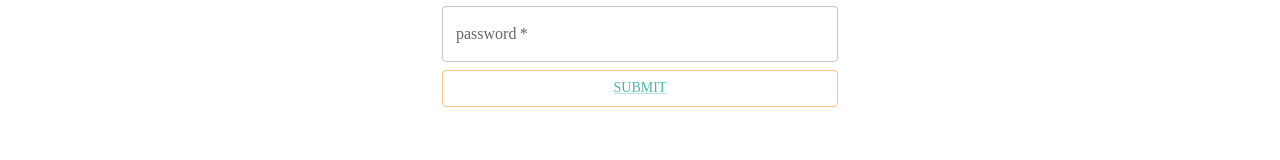
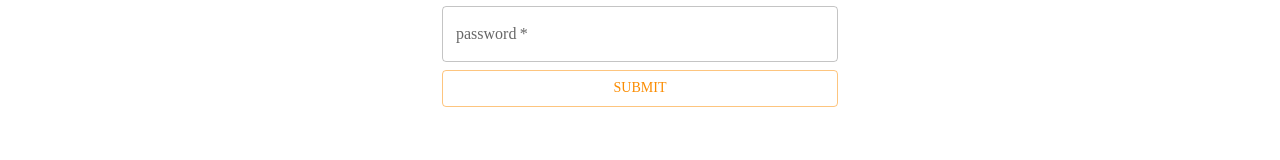
Before and after one commit to DianGigrich/Codescape, a React (Create React App) app: page /login/Signup in a window 1280 px wide. Shown: the part 411-571 px from the top of the page. Built offline with nearby package versions, Linux system fonts and the light colour scheme.

Commit message:
fixed buttons on signup and header

```diff
--- a/src/components/Header.js
+++ b/src/components/Header.js
@@ -1,5 +1,5 @@
 import React from 'react';
-import { Link } from "react-router-dom";
+import { useNavigate } from 'react-router-dom';
 import Toolbar from '@mui/material/Toolbar';
 import Button from '@mui/material/Button';
 import IconButton from '@mui/material/IconButton';
@@ -8,11 +8,11 @@ import Typography from '@mui/material/Typography';
 
 
 function Header(props) {
-
+    const navigate = useNavigate();
     return (
 
         <React.Fragment >
-                <Toolbar  sx={{ borderBottom: 1, borderColor: 'divider', bgcolor: "#4db6ac" }}>
+            <Toolbar sx={{ borderBottom: 1, borderColor: 'divider', bgcolor: "#4db6ac" }}>
                 <Typography
 
                     component="h2"
@@ -28,11 +28,10 @@ function Header(props) {
                 <IconButton>
                     <SearchIcon />
                 </IconButton>
-                    <Link to="/login/Signup">
-                        <Button variant="contained" color="secondary" size="small">
+                <Button variant="contained" color="secondary" size="small" onClick={() => navigate('/login/Signup')}>
                     Sign up
                 </Button>
-                    </Link>
+
             </Toolbar>
             <Toolbar
                 component="nav"
--- a/src/components/Navbar.js
+++ b/src/components/Navbar.js
@@ -1,5 +1,5 @@
 import React from 'react';
-import { Link, useNavigate } from 'react-router-dom';
+import { useNavigate } from 'react-router-dom';
 import Tabs from '@mui/material/Tabs';
 import Tab from '@mui/material/Tab';
 import Box from '@mui/material/Box';
--- a/src/components/pages/Signup.js
+++ b/src/components/pages/Signup.js
@@ -78,7 +78,7 @@ export default function Signup(props) {
                             name="password"
                             value={signupPassword}
                             onChange={e => setSignupPassword(e.target.value)}/>
-                        <Button type="submit" variant="outlined" fullWidth color="secondary" label="Submit"><Link to='/home'>Submit</Link></Button>
+                        <Button type="submit" variant="outlined" fullWidth color="secondary" label="Submit" onClick={()=>navigate('/profile')}>Submit</Button>
                     </Box>
                 </Box>
                 <Copyright sx={{ mt: 8, mb: 4 }} />
```
Lines whose indentation alone changed are shown as unchanged.
